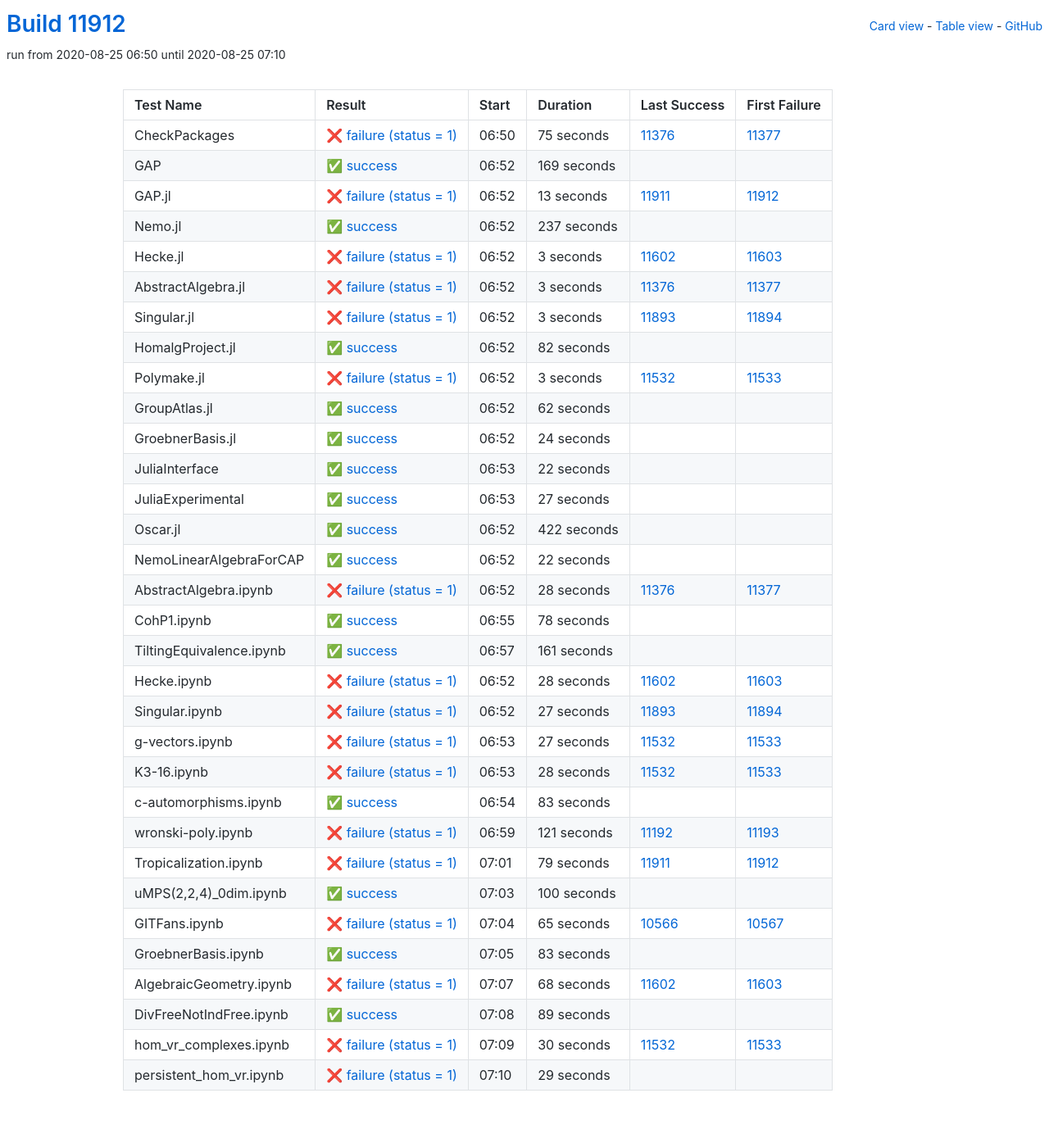
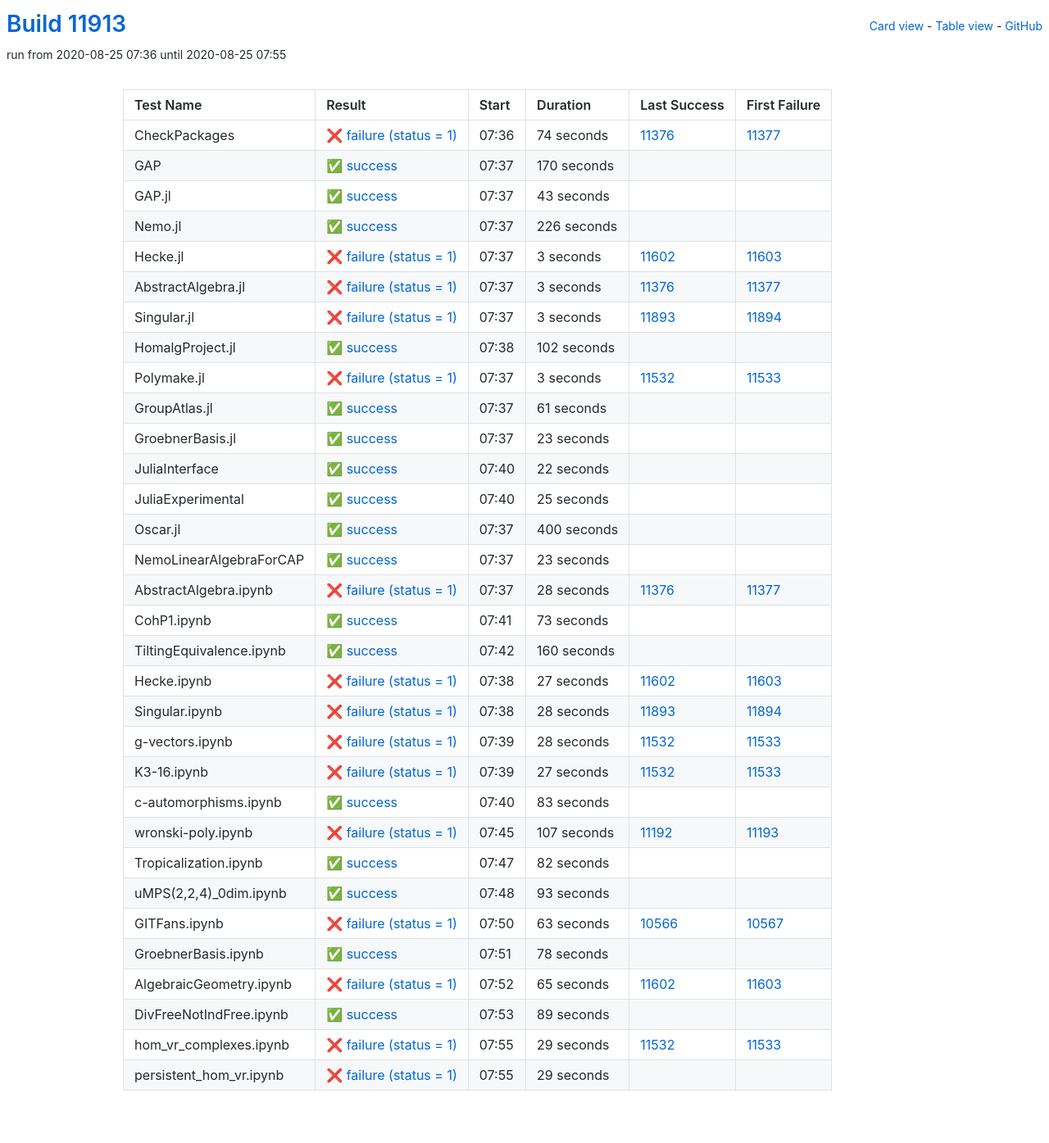
Before and after one commit to oscar-system/oscar-ci-status, a Jekyll site: the page built from table.html, in a window 1280 px wide. Shown: the whole page at 82% size. Built offline with Jekyll 4.4.1, drawn with Linux system fonts in a browser that asks for light colours.

Commit message:
Build #11913

```diff
--- a/_data/ci.yml
+++ b/_data/ci.yml
@@ -1,6 +1,6 @@
 ---
-build: 11912
-build_url: https://oscarci.mathematik.uni-kl.de/job/oscar/11912/
+build: 11913
+build_url: https://oscarci.mathematik.uni-kl.de/job/oscar/11913/
 job: oscar
 organization: oscar-system
 repo: oscar-ci-status
@@ -8,56 +8,56 @@
 tests:
 - name: CheckPackages
   id: checkpackages
-  log: https://oscarci.mathematik.uni-kl.de/job/oscar/11912/artifact/logs/build-11912/CheckPackages.log
-  start: 2020-08-25 06:50
+  log: https://oscarci.mathematik.uni-kl.de/job/oscar/11913/artifact/logs/build-11913/CheckPackages.log
+  start: 2020-08-25 07:36
   success: false
   exitcode: 1
   status: failure
-  duration: 75
+  duration: 74
   last_success: 11376
   last_success_url: https://oscarci.mathematik.uni-kl.de/job/oscar/11376/
   first_failure: 11377
   first_failure_url: https://oscarci.mathematik.uni-kl.de/job/oscar/11377/
 - name: GAP
   id: gap
-  log: https://oscarci.mathematik.uni-kl.de/job/oscar/11912/artifact/logs/build-11912/GAP.log
-  start: 2020-08-25 06:52
+  log: https://oscarci.mathematik.uni-kl.de/job/oscar/11913/artifact/logs/build-11913/GAP.log
+  start: 2020-08-25 07:37
   success: true
   exitcode: 0
   status: success
-  duration: 169
+  duration: 170
   last_success: false
   last_success_url:
   first_failure: false
   first_failure_url:
 - name: GAP.jl
   id: gap-jl
-  log: https://oscarci.mathematik.uni-kl.de/job/oscar/11912/artifact/logs/build-11912/GAP.jl.log
-  start: 2020-08-25 06:52
-  success: false
-  exitcode: 1
-  status: failure
-  duration: 13
-  last_success: 11911
-  last_success_url: https://oscarci.mathematik.uni-kl.de/job/oscar/11911/
-  first_failure: 11912
-  first_failure_url: https://oscarci.mathematik.uni-kl.de/job/oscar/11912/
-- name: Nemo.jl
-  id: nemo-jl
-  log: https://oscarci.mathematik.uni-kl.de/job/oscar/11912/artifact/logs/build-11912/Nemo.jl.log
-  start: 2020-08-25 06:52
+  log: https://oscarci.mathematik.uni-kl.de/job/oscar/11913/artifact/logs/build-11913/GAP.jl.log
+  start: 2020-08-25 07:37
   success: true
   exitcode: 0
   status: success
-  duration: 237
+  duration: 43
+  last_success: false
+  last_success_url:
+  first_failure: false
+  first_failure_url:
+- name: Nemo.jl
+  id: nemo-jl
+  log: https://oscarci.mathematik.uni-kl.de/job/oscar/11913/artifact/logs/build-11913/Nemo.jl.log
+  start: 2020-08-25 07:37
+  success: true
+  exitcode: 0
+  status: success
+  duration: 226
   last_success: false
   last_success_url:
   first_failure: false
   first_failure_url:
 - name: Hecke.jl
   id: hecke-jl
-  log: https://oscarci.mathematik.uni-kl.de/job/oscar/11912/artifact/logs/build-11912/Hecke.jl.log
-  start: 2020-08-25 06:52
+  log: https://oscarci.mathematik.uni-kl.de/job/oscar/11913/artifact/logs/build-11913/Hecke.jl.log
+  start: 2020-08-25 07:37
   success: false
   exitcode: 1
   status: failure
@@ -68,8 +68,8 @@
   first_failure_url: https://oscarci.mathematik.uni-kl.de/job/oscar/11603/
 - name: AbstractAlgebra.jl
   id: abstractalgebra-jl
-  log: https://oscarci.mathematik.uni-kl.de/job/oscar/11912/artifact/logs/build-11912/AbstractAlgebra.jl.log
-  start: 2020-08-25 06:52
+  log: https://oscarci.mathematik.uni-kl.de/job/oscar/11913/artifact/logs/build-11913/AbstractAlgebra.jl.log
+  start: 2020-08-25 07:37
   success: false
   exitcode: 1
   status: failure
@@ -80,8 +80,8 @@
   first_failure_url: https://oscarci.mathematik.uni-kl.de/job/oscar/11377/
 - name: Singular.jl
   id: singular-jl
-  log: https://oscarci.mathematik.uni-kl.de/job/oscar/11912/artifact/logs/build-11912/Singular.jl.log
-  start: 2020-08-25 06:52
+  log: https://oscarci.mathematik.uni-kl.de/job/oscar/11913/artifact/logs/build-11913/Singular.jl.log
+  start: 2020-08-25 07:37
   success: false
   exitcode: 1
   status: failure
@@ -92,20 +92,20 @@
   first_failure_url: https://oscarci.mathematik.uni-kl.de/job/oscar/11894/
 - name: HomalgProject.jl
   id: homalgproject-jl
-  log: https://oscarci.mathematik.uni-kl.de/job/oscar/11912/artifact/logs/build-11912/HomalgProject.jl.log
-  start: 2020-08-25 06:52
+  log: https://oscarci.mathematik.uni-kl.de/job/oscar/11913/artifact/logs/build-11913/HomalgProject.jl.log
+  start: 2020-08-25 07:38
   success: true
   exitcode: 0
   status: success
-  duration: 82
+  duration: 102
   last_success: false
   last_success_url:
   first_failure: false
   first_failure_url:
 - name: Polymake.jl
   id: polymake-jl
-  log: https://oscarci.mathematik.uni-kl.de/job/oscar/11912/artifact/logs/build-11912/Polymake.jl.log
-  start: 2020-08-25 06:52
+  log: https://oscarci.mathematik.uni-kl.de/job/oscar/11913/artifact/logs/build-11913/Polymake.jl.log
+  start: 2020-08-25 07:37
   success: false
   exitcode: 1
   status: failure
@@ -116,32 +116,32 @@
   first_failure_url: https://oscarci.mathematik.uni-kl.de/job/oscar/11533/
 - name: GroupAtlas.jl
   id: groupatlas-jl
-  log: https://oscarci.mathematik.uni-kl.de/job/oscar/11912/artifact/logs/build-11912/GroupAtlas.jl.log
-  start: 2020-08-25 06:52
+  log: https://oscarci.mathematik.uni-kl.de/job/oscar/11913/artifact/logs/build-11913/GroupAtlas.jl.log
+  start: 2020-08-25 07:37
   success: true
   exitcode: 0
   status: success
-  duration: 62
+  duration: 61
   last_success: false
   last_success_url:
   first_failure: false
   first_failure_url:
 - name: GroebnerBasis.jl
   id: groebnerbasis-jl
-  log: https://oscarci.mathematik.uni-kl.de/job/oscar/11912/artifact/logs/build-11912/GroebnerBasis.jl.log
-  start: 2020-08-25 06:52
+  log: https://oscarci.mathematik.uni-kl.de/job/oscar/11913/artifact/logs/build-11913/GroebnerBasis.jl.log
+  start: 2020-08-25 07:37
   success: true
   exitcode: 0
   status: success
-  duration: 24
+  duration: 23
   last_success: false
   last_success_url:
   first_failure: false
   first_failure_url:
 - name: JuliaInterface
   id: juliainterface
-  log: https://oscarci.mathematik.uni-kl.de/job/oscar/11912/artifact/logs/build-11912/JuliaInterface.log
-  start: 2020-08-25 06:53
+  log: https://oscarci.mathematik.uni-kl.de/job/oscar/11913/artifact/logs/build-11913/JuliaInterface.log
+  start: 2020-08-25 07:40
   success: true
   exitcode: 0
   status: success
@@ -152,44 +152,44 @@
   first_failure_url:
 - name: JuliaExperimental
   id: juliaexperimental
-  log: https://oscarci.mathematik.uni-kl.de/job/oscar/11912/artifact/logs/build-11912/JuliaExperimental.log
-  start: 2020-08-25 06:53
+  log: https://oscarci.mathematik.uni-kl.de/job/oscar/11913/artifact/logs/build-11913/JuliaExperimental.log
+  start: 2020-08-25 07:40
   success: true
   exitcode: 0
   status: success
-  duration: 27
+  duration: 25
   last_success: false
   last_success_url:
   first_failure: false
   first_failure_url:
 - name: Oscar.jl
   id: oscar-jl
-  log: https://oscarci.mathematik.uni-kl.de/job/oscar/11912/artifact/logs/build-11912/Oscar.jl.log
-  start: 2020-08-25 06:52
+  log: https://oscarci.mathematik.uni-kl.de/job/oscar/11913/artifact/logs/build-11913/Oscar.jl.log
+  start: 2020-08-25 07:37
   success: true
   exitcode: 0
   status: success
-  duration: 422
+  duration: 400
   last_success: false
   last_success_url:
   first_failure: false
   first_failure_url:
 - name: NemoLinearAlgebraForCAP
   id: nemolinearalgebraforcap
-  log: https://oscarci.mathematik.uni-kl.de/job/oscar/11912/artifact/logs/build-11912/NemoLinearAlgebraForCAP.log
-  start: 2020-08-25 06:52
+  log: https://oscarci.mathematik.uni-kl.de/job/oscar/11913/artifact/logs/build-11913/NemoLinearAlgebraForCAP.log
+  start: 2020-08-25 07:37
   success: true
   exitcode: 0
   status: success
-  duration: 22
+  duration: 23
   last_success: false
   last_success_url:
   first_failure: false
   first_failure_url:
 - name: AbstractAlgebra.ipynb
   id: abstractalgebra-ipynb
-  log: https://oscarci.mathematik.uni-kl.de/job/oscar/11912/artifact/logs/build-11912/AbstractAlgebra.ipynb.log
-  start: 2020-08-25 06:52
+  log: https://oscarci.mathematik.uni-kl.de/job/oscar/11913/artifact/logs/build-11913/AbstractAlgebra.ipynb.log
+  start: 2020-08-25 07:37
   success: false
   exitcode: 1
   status: failure
@@ -200,56 +200,68 @@
   first_failure_url: https://oscarci.mathematik.uni-kl.de/job/oscar/11377/
 - name: CohP1.ipynb
   id: cohp1-ipynb
-  log: https://oscarci.mathematik.uni-kl.de/job/oscar/11912/artifact/logs/build-11912/CohP1.ipynb.log
-  start: 2020-08-25 06:55
+  log: https://oscarci.mathematik.uni-kl.de/job/oscar/11913/artifact/logs/build-11913/CohP1.ipynb.log
+  start: 2020-08-25 07:41
   success: true
   exitcode: 0
   status: success
-  duration: 78
+  duration: 73
   last_success: false
   last_success_url:
   first_failure: false
   first_failure_url:
 - name: TiltingEquivalence.ipynb
   id: tiltingequivalence-ipynb
-  log: https://oscarci.mathematik.uni-kl.de/job/oscar/11912/artifact/logs/build-11912/TiltingEquivalence.ipynb.log
-  start: 2020-08-25 06:57
+  log: https://oscarci.mathematik.uni-kl.de/job/oscar/11913/artifact/logs/build-11913/TiltingEquivalence.ipynb.log
+  start: 2020-08-25 07:42
   success: true
   exitcode: 0
   status: success
-  duration: 161
+  duration: 160
   last_success: false
   last_success_url:
   first_failure: false
   first_failure_url:
 - name: Hecke.ipynb
   id: hecke-ipynb
-  log: https://oscarci.mathematik.uni-kl.de/job/oscar/11912/artifact/logs/build-11912/Hecke.ipynb.log
-  start: 2020-08-25 06:52
+  log: https://oscarci.mathematik.uni-kl.de/job/oscar/11913/artifact/logs/build-11913/Hecke.ipynb.log
+  start: 2020-08-25 07:38
   success: false
   exitcode: 1
   status: failure
-  duration: 28
+  duration: 27
   last_success: 11602
   last_success_url: https://oscarci.mathematik.uni-kl.de/job/oscar/11602/
   first_failure: 11603
   first_failure_url: https://oscarci.mathematik.uni-kl.de/job/oscar/11603/
 - name: Singular.ipynb
   id: singular-ipynb
-  log: https://oscarci.mathematik.uni-kl.de/job/oscar/11912/artifact/logs/build-11912/Singular.ipynb.log
-  start: 2020-08-25 06:52
+  log: https://oscarci.mathematik.uni-kl.de/job/oscar/11913/artifact/logs/build-11913/Singular.ipynb.log
+  start: 2020-08-25 07:38
   success: false
   exitcode: 1
   status: failure
-  duration: 27
+  duration: 28
   last_success: 11893
   last_success_url: https://oscarci.mathematik.uni-kl.de/job/oscar/11893/
   first_failure: 11894
   first_failure_url: https://oscarci.mathematik.uni-kl.de/job/oscar/11894/
 - name: g-vectors.ipynb
   id: g-vectors-ipynb
-  log: https://oscarci.mathematik.uni-kl.de/job/oscar/11912/artifact/logs/build-11912/g-vectors.ipynb.log
-  start: 2020-08-25 06:53
+  log: https://oscarci.mathematik.uni-kl.de/job/oscar/11913/artifact/logs/build-11913/g-vectors.ipynb.log
+  start: 2020-08-25 07:39
+  success: false
+  exitcode: 1
+  status: failure
+  duration: 28
+  last_success: 11532
+  last_success_url: https://oscarci.mathematik.uni-kl.de/job/oscar/11532/
+  first_failure: 11533
+  first_failure_url: https://oscarci.mathematik.uni-kl.de/job/oscar/11533/
+- name: K3-16.ipynb
+  id: k3-16-ipynb
+  log: https://oscarci.mathematik.uni-kl.de/job/oscar/11913/artifact/logs/build-11913/K3-16.ipynb.log
+  start: 2020-08-25 07:39
   success: false
   exitcode: 1
   status: failure
@@ -258,22 +270,10 @@
   last_success_url: https://oscarci.mathematik.uni-kl.de/job/oscar/11532/
   first_failure: 11533
   first_failure_url: https://oscarci.mathematik.uni-kl.de/job/oscar/11533/
-- name: K3-16.ipynb
-  id: k3-16-ipynb
-  log: https://oscarci.mathematik.uni-kl.de/job/oscar/11912/artifact/logs/build-11912/K3-16.ipynb.log
-  start: 2020-08-25 06:53
-  success: false
-  exitcode: 1
-  status: failure
-  duration: 28
-  last_success: 11532
-  last_success_url: https://oscarci.mathematik.uni-kl.de/job/oscar/11532/
-  first_failure: 11533
-  first_failure_url: https://oscarci.mathematik.uni-kl.de/job/oscar/11533/
 - name: c-automorphisms.ipynb
   id: c-automorphisms-ipynb
-  log: https://oscarci.mathematik.uni-kl.de/job/oscar/11912/artifact/logs/build-11912/c-automorphisms.ipynb.log
-  start: 2020-08-25 06:54
+  log: https://oscarci.mathematik.uni-kl.de/job/oscar/11913/artifact/logs/build-11913/c-automorphisms.ipynb.log
+  start: 2020-08-25 07:40
   success: true
   exitcode: 0
   status: success
@@ -284,80 +284,80 @@
   first_failure_url:
 - name: wronski-poly.ipynb
   id: wronski-poly-ipynb
-  log: https://oscarci.mathematik.uni-kl.de/job/oscar/11912/artifact/logs/build-11912/wronski-poly.ipynb.log
-  start: 2020-08-25 06:59
+  log: https://oscarci.mathematik.uni-kl.de/job/oscar/11913/artifact/logs/build-11913/wronski-poly.ipynb.log
+  start: 2020-08-25 07:45
   success: false
   exitcode: 1
   status: failure
-  duration: 121
+  duration: 107
   last_success: 11192
   last_success_url: https://oscarci.mathematik.uni-kl.de/job/oscar/11192/
   first_failure: 11193
   first_failure_url: https://oscarci.mathematik.uni-kl.de/job/oscar/11193/
 - name: Tropicalization.ipynb
   id: tropicalization-ipynb
-  log: https://oscarci.mathematik.uni-kl.de/job/oscar/11912/artifact/logs/build-11912/Tropicalization.ipynb.log
-  start: 2020-08-25 07:01
-  success: false
-  exitcode: 1
-  status: failure
-  duration: 79
-  last_success: 11911
-  last_success_url: https://oscarci.mathematik.uni-kl.de/job/oscar/11911/
-  first_failure: 11912
-  first_failure_url: https://oscarci.mathematik.uni-kl.de/job/oscar/11912/
-- name: uMPS(2,2,4)_0dim.ipynb
-  id: umps-2-2-4-0dim-ipynb
-  log: https://oscarci.mathematik.uni-kl.de/job/oscar/11912/artifact/logs/build-11912/uMPS-2-2-4-_0dim.ipynb.log
-  start: 2020-08-25 07:03
+  log: https://oscarci.mathematik.uni-kl.de/job/oscar/11913/artifact/logs/build-11913/Tropicalization.ipynb.log
+  start: 2020-08-25 07:47
   success: true
   exitcode: 0
   status: success
-  duration: 100
+  duration: 82
+  last_success: false
+  last_success_url:
+  first_failure: false
+  first_failure_url:
+- name: uMPS(2,2,4)_0dim.ipynb
+  id: umps-2-2-4-0dim-ipynb
+  log: https://oscarci.mathematik.uni-kl.de/job/oscar/11913/artifact/logs/build-11913/uMPS-2-2-4-_0dim.ipynb.log
+  start: 2020-08-25 07:48
+  success: true
+  exitcode: 0
+  status: success
+  duration: 93
   last_success: false
   last_success_url:
   first_failure: false
   first_failure_url:
 - name: GITFans.ipynb
   id: gitfans-ipynb
-  log: https://oscarci.mathematik.uni-kl.de/job/oscar/11912/artifact/logs/build-11912/GITFans.ipynb.log
-  start: 2020-08-25 07:04
+  log: https://oscarci.mathematik.uni-kl.de/job/oscar/11913/artifact/logs/build-11913/GITFans.ipynb.log
+  start: 2020-08-25 07:50
   success: false
   exitcode: 1
   status: failure
-  duration: 65
+  duration: 63
   last_success: 10566
   last_success_url: https://oscarci.mathematik.uni-kl.de/job/oscar/10566/
   first_failure: 10567
   first_failure_url: https://oscarci.mathematik.uni-kl.de/job/oscar/10567/
 - name: GroebnerBasis.ipynb
   id: groebnerbasis-ipynb
-  log: https://oscarci.mathematik.uni-kl.de/job/oscar/11912/artifact/logs/build-11912/GroebnerBasis.ipynb.log
-  start: 2020-08-25 07:05
+  log: https://oscarci.mathematik.uni-kl.de/job/oscar/11913/artifact/logs/build-11913/GroebnerBasis.ipynb.log
+  start: 2020-08-25 07:51
   success: true
   exitcode: 0
   status: success
-  duration: 83
+  duration: 78
   last_success: false
   last_success_url:
   first_failure: false
   first_failure_url:
 - name: AlgebraicGeometry.ipynb
   id: algebraicgeometry-ipynb
-  log: https://oscarci.mathematik.uni-kl.de/job/oscar/11912/artifact/logs/build-11912/AlgebraicGeometry.ipynb.log
-  start: 2020-08-25 07:07
+  log: https://oscarci.mathematik.uni-kl.de/job/oscar/11913/artifact/logs/build-11913/AlgebraicGeometry.ipynb.log
+  start: 2020-08-25 07:52
   success: false
   exitcode: 1
   status: failure
-  duration: 68
+  duration: 65
   last_success: 11602
   last_success_url: https://oscarci.mathematik.uni-kl.de/job/oscar/11602/
   first_failure: 11603
   first_failure_url: https://oscarci.mathematik.uni-kl.de/job/oscar/11603/
 - name: DivFreeNotIndFree.ipynb
   id: divfreenotindfree-ipynb
-  log: https://oscarci.mathematik.uni-kl.de/job/oscar/11912/artifact/logs/build-11912/DivFreeNotIndFree.ipynb.log
-  start: 2020-08-25 07:08
+  log: https://oscarci.mathematik.uni-kl.de/job/oscar/11913/artifact/logs/build-11913/DivFreeNotIndFree.ipynb.log
+  start: 2020-08-25 07:53
   success: true
   exitcode: 0
   status: success
@@ -368,20 +368,20 @@
   first_failure_url:
 - name: hom_vr_complexes.ipynb
   id: hom-vr-complexes-ipynb
-  log: https://oscarci.mathematik.uni-kl.de/job/oscar/11912/artifact/logs/build-11912/hom_vr_complexes.ipynb.log
-  start: 2020-08-25 07:09
+  log: https://oscarci.mathematik.uni-kl.de/job/oscar/11913/artifact/logs/build-11913/hom_vr_complexes.ipynb.log
+  start: 2020-08-25 07:55
   success: false
   exitcode: 1
   status: failure
-  duration: 30
+  duration: 29
   last_success: 11532
   last_success_url: https://oscarci.mathematik.uni-kl.de/job/oscar/11532/
   first_failure: 11533
   first_failure_url: https://oscarci.mathematik.uni-kl.de/job/oscar/11533/
 - name: persistent_hom_vr.ipynb
   id: persistent-hom-vr-ipynb
-  log: https://oscarci.mathematik.uni-kl.de/job/oscar/11912/artifact/logs/build-11912/persistent_hom_vr.ipynb.log
-  start: 2020-08-25 07:10
+  log: https://oscarci.mathematik.uni-kl.de/job/oscar/11913/artifact/logs/build-11913/persistent_hom_vr.ipynb.log
+  start: 2020-08-25 07:55
   success: false
   exitcode: 1
   status: failure
```
Also changed, not shown: README.md.
